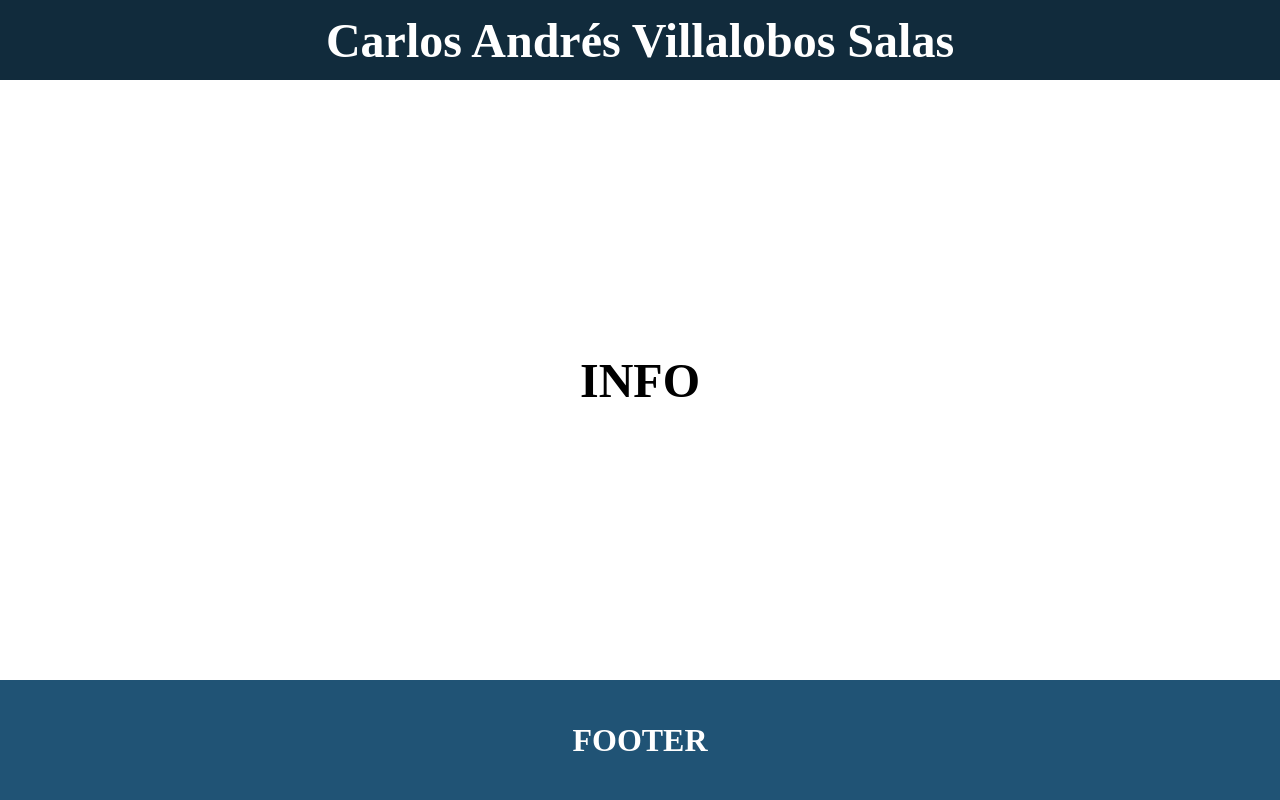
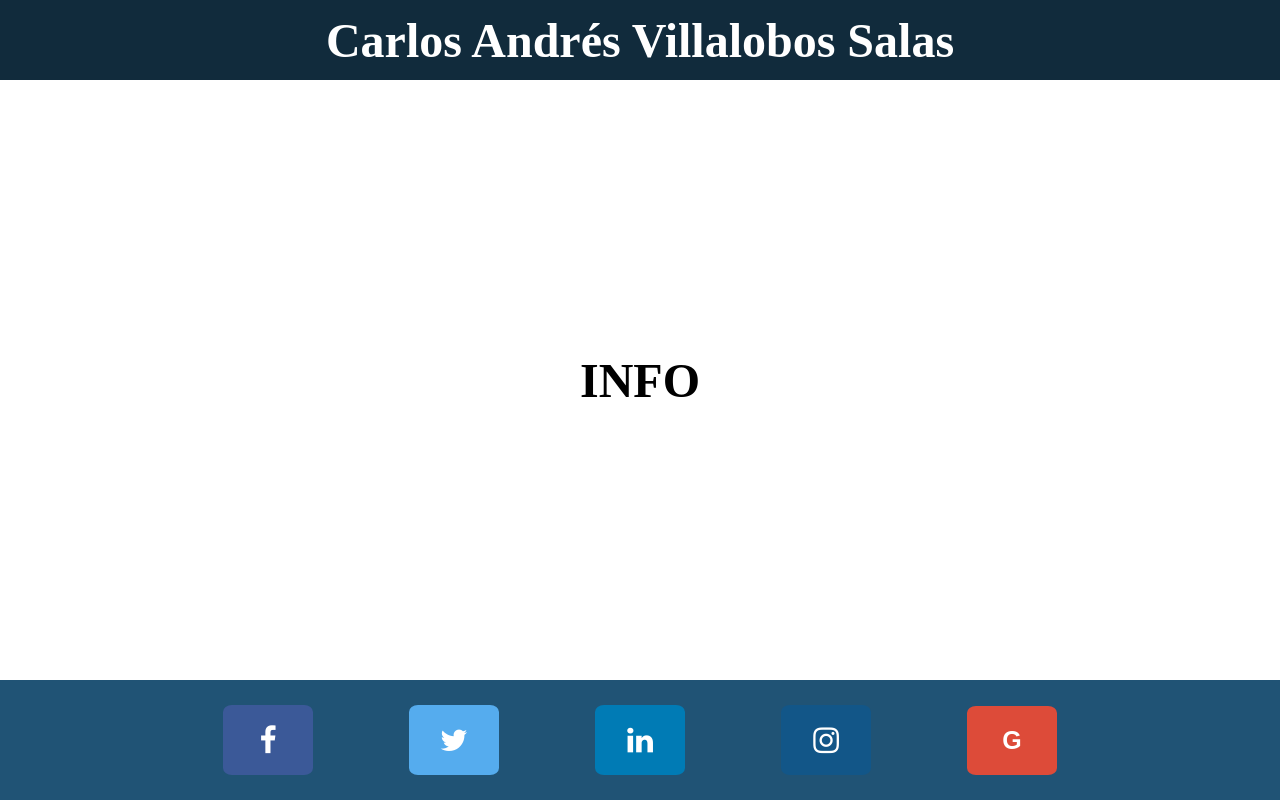
Before and after one commit to carlosvillalobossalas/personal, a React (Create React App) app: page / in a window 1280 px wide. Built offline with nearby package versions, Linux system fonts and the light colour scheme; the HTML template or start-up script is replaced by a standard one.

Commit message:
Footer buttons created

```diff
--- a/public/index.html
+++ b/public/index.html
@@ -8,11 +8,13 @@
   <meta name="theme-color" content="#000000" />
   <meta name="description" content="Web site created using create-react-app" />
   <link rel="apple-touch-icon" href="%PUBLIC_URL%/logo192.png" />
+  <link rel="stylesheet" href="https://cdnjs.cloudflare.com/ajax/libs/font-awesome/4.7.0/css/font-awesome.min.css">
   <!--
       manifest.json provides metadata used when your web app is installed on a
       user's mobile device or desktop. See https://developers.google.com/web/fundamentals/web-app-manifest/
     -->
   <link rel="manifest" href="%PUBLIC_URL%/manifest.json" />
+
   <!--
       Notice the use of %PUBLIC_URL% in the tags above.
       It will be replaced with the URL of the `public` folder during the build.
--- a/src/App.js
+++ b/src/App.js
@@ -1,4 +1,4 @@
-import { Footer } from "./components/Footer";
+import { Footer } from "./components/Footer/Footer";
 import { Header } from "./components/Header";
 import { InfoContainer } from "./components/InfoContainer";
 
--- /dev/null
+++ b/src/components/Buttons/Buttons.css
@@ -0,0 +1,63 @@
+:root{
+    --color1: #205375;
+    --color2: #112B3C;
+    --color3: #EFEFEF;
+}
+
+/* Style all font awesome icons */
+.fa {
+    padding: 20px;
+    font-size: 30px;
+    width: 50px;
+    text-align: center;
+    text-decoration: none;
+    border-radius: 10%;
+  }
+
+  .email-button{
+    background: #dd4b39;
+    color: white;
+    width: 90px;
+    padding: 20px;
+    font-size: 25px;
+    text-align: center;
+    text-decoration: none;
+    border: none;
+    border-radius: 10%;
+    cursor: pointer;
+    font-weight: 600;
+  }
+
+  /* Add a hover effect if you want */
+  .fa:hover, .email-button:hover {
+    opacity: 0.7;
+  }
+
+  /* Set a specific color for each brand */
+
+  /* Facebook */
+  .fa-facebook {
+    background: #3B5998;
+    color: white;
+  }
+
+  /* Twitter */
+  .fa-twitter {
+    background: #55ACEE;
+    color: white;
+  }
+
+  .fa-instagram{
+    background: #125688;
+    color: white;
+  }
+
+  .fa-linkedin {
+    background: #007bb5;
+    color: white;
+  }
+
+  .fa-google {
+    background: #dd4b39;
+    color: white;
+  }
--- /dev/null
+++ b/src/components/Buttons/SocialNetworkButton.js
@@ -0,0 +1,14 @@
+import React from 'react';
+import './Buttons.css';
+
+export const SocialNetworkButton = ({ url, icon }) => {
+    return (
+        <a
+            className={icon}
+            href={url}
+            target="_blank"
+            rel="noreferrer"
+        >
+        </a>
+    )
+}
--- a/src/components/Footer.js
+++ /dev/null
@@ -1,9 +0,0 @@
-import React from 'react'
-
-export const Footer = () => {
-    return (
-        <div className='footer'>
-            <strong>FOOTER</strong>
-        </div>
-    )
-}
--- /dev/null
+++ b/src/components/Footer/Footer.css
@@ -0,0 +1,15 @@
+.social-networks-list{
+    list-style-type: none;
+    margin: 0;
+    padding: 0;
+    width: 90%;
+    height: 80%;
+    display: flex;
+    justify-content: center;
+    align-items: center;
+}
+
+.social-networks-list li{
+    display: inline;
+    margin: 0 3rem;
+}
--- /dev/null
+++ b/src/components/Footer/Footer.js
@@ -0,0 +1,39 @@
+import React from 'react';
+import { SocialNetworkButton } from '../Buttons/SocialNetworkButton';
+import './Footer.css';
+
+export const Footer = () => {
+    return (
+        <div className='footer'>
+            <ul className='social-networks-list'>
+                <li>
+                    {/* <SocialNetworkButton text={'Facebook'} /> */}
+                    {/* <a href="https://www.facebook.com/carlos19997" target="_blank" class="fa fa-facebook" rel="noreferrer"></a> */}
+                    <SocialNetworkButton icon='fa fa-facebook' url='https://www.facebook.com/carlos19997' />
+                </li>
+                <li>
+                    {/* <SocialNetworkButton text={'Twitter'} /> */}
+                    {/* <a href="https://twitter.com/villa__salas" target="_blank" class="fa fa-twitter" rel="noreferrer"></a> */}
+                    <SocialNetworkButton icon='fa fa-twitter' url='https://twitter.com/villa__salas' />
+                </li>
+                <li>
+                    {/* <SocialNetworkButton text={'Linkedin'} /> */}
+                    {/* <a href="https://www.linkedin.com/in/carlos-villalobos-salas/" target="_blank" class="fa fa-linkedin" rel="noreferrer"></a> */}
+                    <SocialNetworkButton icon='fa fa-linkedin' url='https://www.linkedin.com/in/carlos-villalobos-salas/' />
+                </li>
+                <li>
+                    {/* <SocialNetworkButton text={'Instagram'} /> */}
+                    {/* <a href="https://www.instagram.com/carlooss_villa/" target="_blank" class="fa fa-instagram" rel="noreferrer"></a> */}
+                    <SocialNetworkButton icon='fa fa-instagram' url='https://www.instagram.com/carlooss_villa/' />
+                </li>
+                <li>
+                    {/* <SocialNetworkButton text={'Email'} /> */}
+                    <button className='email-button'>
+                        {/* <a href="#" class="fa fa-google"></a> */}
+                        G
+                    </button>
+                </li>
+            </ul>
+        </div>
+    )
+}
```
Also changed, not shown: src/index.css (line endings or trailing spaces).
